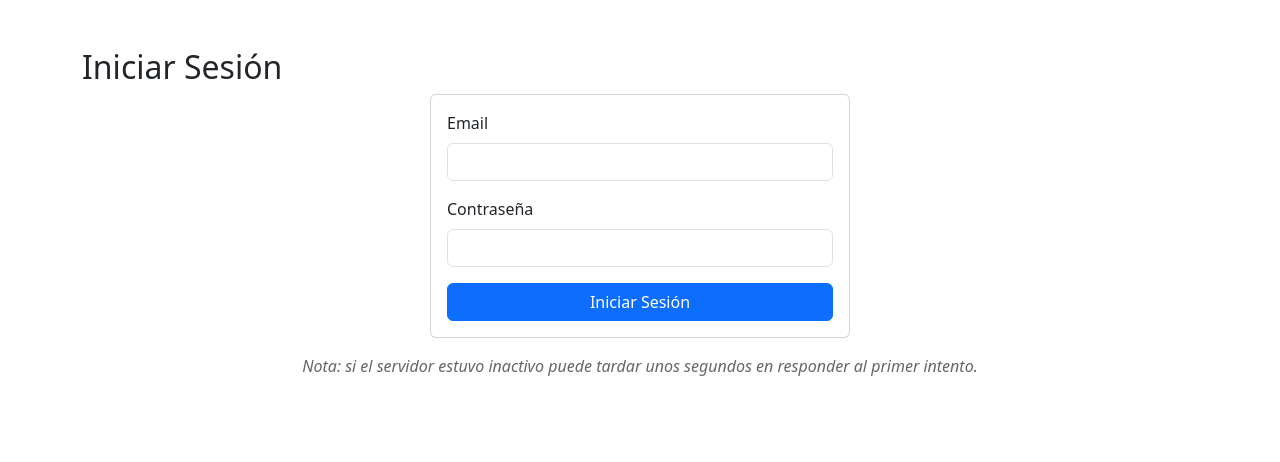
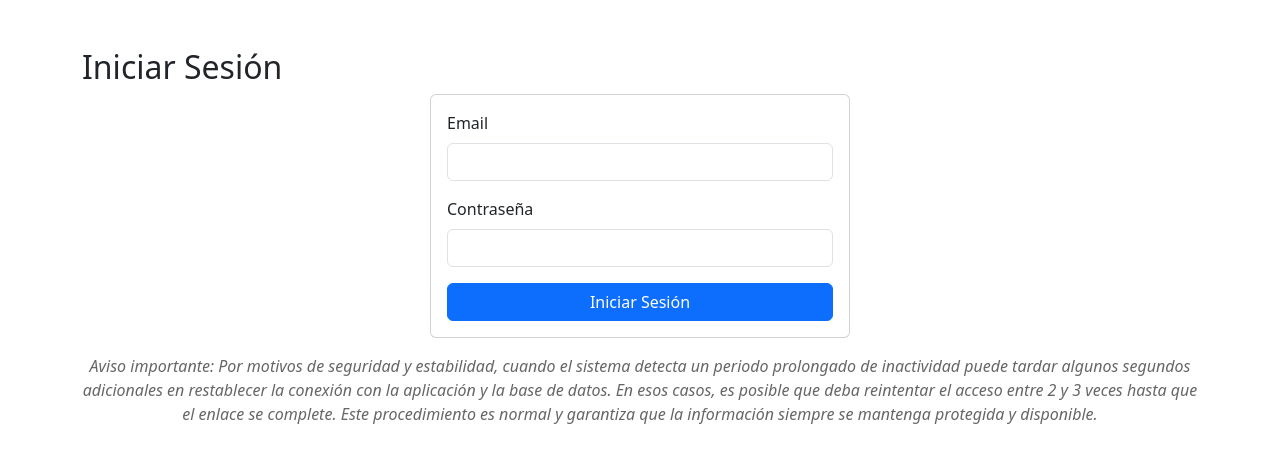
Before and after one commit to alfredfullstack2024/frontendiconic, a React (Create React App) app: page /login in a window 1280 px wide. Shown: the top 462 px of the page. Built offline with nearby package versions, Linux system fonts and the light colour scheme; no server answers.

Commit message:
Update Login.js

```diff
--- a/src/pages/Login.js
+++ b/src/pages/Login.js
@@ -42,7 +42,8 @@ const Login = () => {
         </Card.Body>
       </Card>
       <div className="text-center mt-3" style={{ fontStyle: "italic", color: "#666" }}>
-        Nota: si el servidor estuvo inactivo puede tardar unos segundos en responder al primer intento.
+        Aviso importante:
+Por motivos de seguridad y estabilidad, cuando el sistema detecta un periodo prolongado de inactividad puede tardar algunos segundos adicionales en restablecer la conexión con la aplicación y la base de datos. En esos casos, es posible que deba reintentar el acceso entre 2 y 3 veces hasta que el enlace se complete. Este procedimiento es normal y garantiza que la información siempre se mantenga protegida y disponible.
       </div>
     </div>
   );
```
